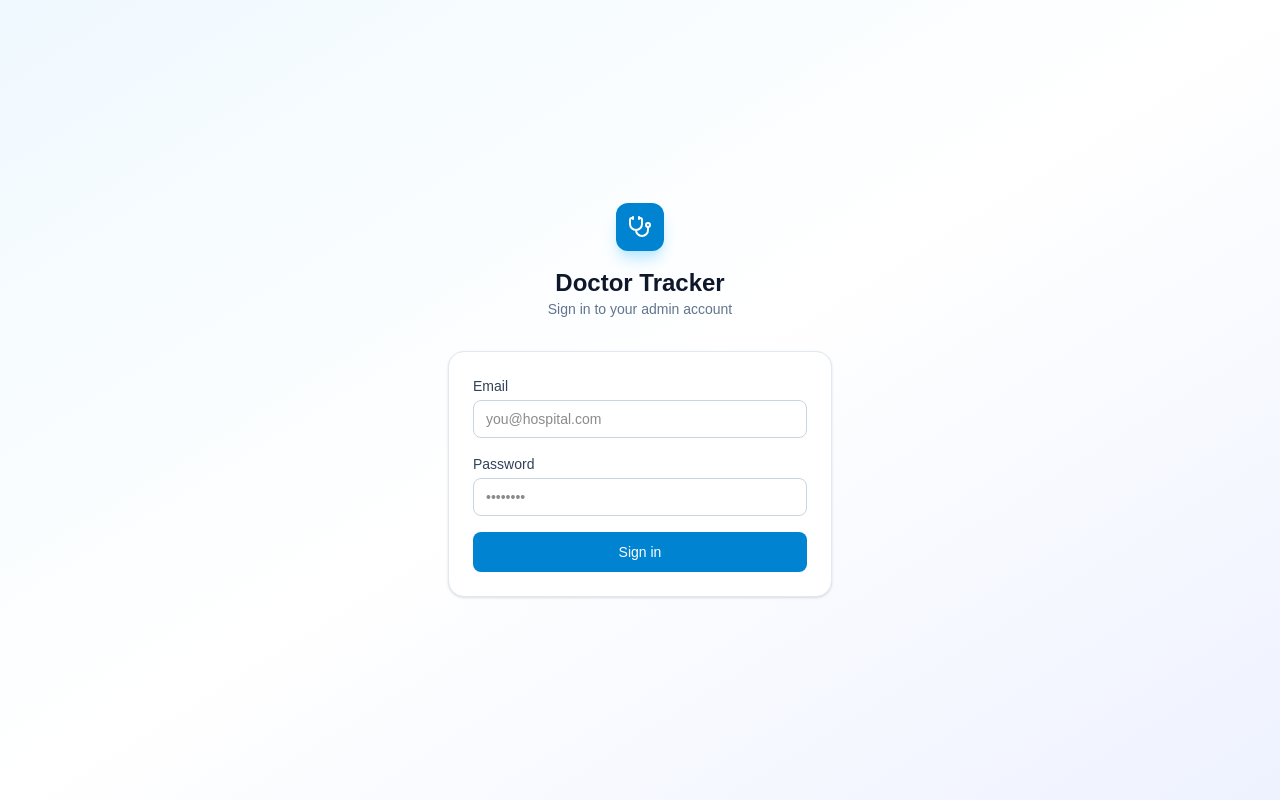
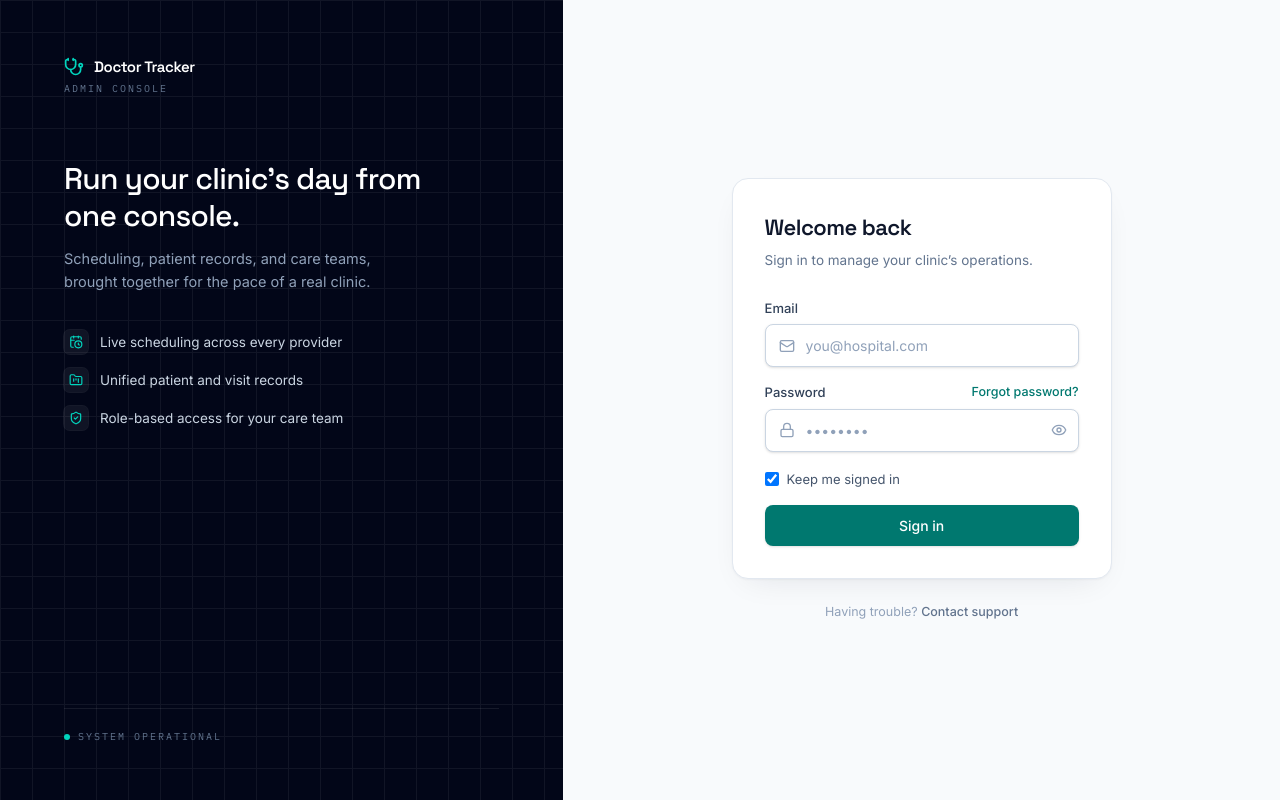
Before and after one commit to md-fahad1/doctor-tracker, a Next.js app in the folder frontend/: page /login in a window 1280 px wide. Built offline with nearby package versions, Linux system fonts and the light colour scheme; no server answers.

Commit message:
feat: enhance login page with improved UI and error handling

```diff
--- a/frontend/app/login/page.jsx
+++ b/frontend/app/login/page.jsx
@@ -2,12 +2,57 @@
 
 import { useState } from "react";
 import { useAuth } from "@/context/AuthContext";
-import { Stethoscope } from "lucide-react";
+import { Space_Grotesk, Inter, IBM_Plex_Mono } from "next/font/google";
+import {
+  Stethoscope,
+  Mail,
+  Lock,
+  Eye,
+  EyeOff,
+  Loader2,
+  AlertCircle,
+  CalendarClock,
+  FolderKanban,
+  ShieldCheck,
+} from "lucide-react";
+
+const display = Space_Grotesk({
+  subsets: ["latin"],
+  weight: ["500", "600", "700"],
+  variable: "--font-display",
+});
+const body = Inter({
+  subsets: ["latin"],
+  weight: ["400", "500", "600"],
+  variable: "--font-body",
+});
+const mono = IBM_Plex_Mono({
+  subsets: ["latin"],
+  weight: ["400", "500"],
+  variable: "--font-mono",
+});
+
+const FEATURES = [
+  {
+    icon: CalendarClock,
+    text: "Live scheduling across every provider",
+  },
+  {
+    icon: FolderKanban,
+    text: "Unified patient and visit records",
+  },
+  {
+    icon: ShieldCheck,
+    text: "Role-based access for your care team",
+  },
+];
 
 export default function LoginPage() {
   const { login } = useAuth();
   const [email, setEmail] = useState("");
   const [password, setPassword] = useState("");
+  const [showPassword, setShowPassword] = useState(false);
+  const [remember, setRemember] = useState(true);
   const [error, setError] = useState("");
   const [submitting, setSubmitting] = useState(false);
 
@@ -18,66 +63,210 @@ export default function LoginPage() {
     try {
       await login(email, password);
     } catch (err) {
-      setError(err.response?.data?.message || "Login failed. Please try again.");
+      setError(
+        err.response?.data?.message ||
+          "We couldn't sign you in. Check your email and password."
+      );
     } finally {
       setSubmitting(false);
     }
   };
 
   return (
-    <div className="min-h-screen flex items-center justify-center bg-gradient-to-br from-sky-50 via-white to-indigo-50 px-4">
-      <div className="w-full max-w-sm">
-        <div className="flex flex-col items-center mb-8">
-          <div className="w-12 h-12 rounded-xl bg-sky-600 flex items-center justify-center shadow-lg shadow-sky-200">
-            <Stethoscope className="w-6 h-6 text-white" />
+    <div
+      className={`${display.variable} ${body.variable} ${mono.variable} min-h-screen flex flex-col lg:flex-row bg-white font-[family-name:var(--font-body)]`}
+    >
+      {/* ---------- Left / top panel : brand + context ---------- */}
+      <div className="relative overflow-hidden bg-slate-950 px-6 py-10 sm:px-10 sm:py-12 lg:flex lg:w-[44%] lg:flex-col lg:justify-between lg:px-16 lg:py-14">
+        <div
+          className="pointer-events-none absolute inset-0 opacity-[0.06]"
+          style={{
+            backgroundImage:
+              "linear-gradient(to right, #ffffff 1px, transparent 1px), linear-gradient(to bottom, #ffffff 1px, transparent 1px)",
+            backgroundSize: "32px 32px",
+          }}
+        />
+
+        <div className="relative">
+          <div className="flex items-center gap-2.5">
+            <Stethoscope className="h-5 w-5 text-teal-400" strokeWidth={2} />
+            <span className="font-[family-name:var(--font-display)] text-[15px] font-semibold tracking-tight text-white">
+              Doctor Tracker
+            </span>
           </div>
-          <h1 className="mt-4 text-2xl font-semibold text-slate-900">Doctor Tracker</h1>
-          <p className="text-sm text-slate-500">Sign in to your admin account</p>
+          <div className="mt-0.5 font-[family-name:var(--font-mono)] text-[10px] uppercase tracking-[0.2em] text-slate-500">
+            Admin Console
           </div>
 
-        <form
-          onSubmit={handleSubmit}
-          className="bg-white rounded-2xl shadow-sm border border-slate-200 p-6 space-y-4"
-        >
+          <h1 className="mt-10 max-w-sm font-[family-name:var(--font-display)] text-[26px] font-medium leading-[1.25] tracking-tight text-white sm:text-[28px] lg:mt-16 lg:text-[30px]">
+            Run your clinic&rsquo;s day from one console.
+          </h1>
+          <p className="mt-3 hidden max-w-xs text-[14.5px] leading-relaxed text-slate-400 sm:block">
+            Scheduling, patient records, and care teams, brought together for
+            the pace of a real clinic.
+          </p>
+
+          <ul className="mt-9 hidden space-y-3.5 sm:block">
+            {FEATURES.map(({ icon: Icon, text }) => (
+              <li key={text} className="flex items-center gap-3 text-[13.5px] text-slate-300">
+                <span className="flex h-6 w-6 flex-shrink-0 items-center justify-center rounded-md bg-white/[0.06] ring-1 ring-white/[0.08]">
+                  <Icon className="h-3.5 w-3.5 text-teal-400" strokeWidth={2} />
+                </span>
+                {text}
+              </li>
+            ))}
+          </ul>
+        </div>
+
+        <div className="relative mt-10 flex items-center gap-2 border-t border-white/[0.08] pt-5 font-[family-name:var(--font-mono)] text-[10px] uppercase tracking-[0.2em] text-slate-500 lg:mt-0">
+          <span className="pulse-dot h-1.5 w-1.5 rounded-full bg-teal-400" />
+          System operational
+        </div>
+      </div>
+
+      {/* ---------- Right / bottom panel : form ---------- */}
+      <div className="flex flex-1 items-center justify-center bg-slate-50 px-6 py-12 sm:px-10">
+        <div className="w-full max-w-[380px]">
+          <div className="rounded-2xl border border-slate-200 bg-white p-7 shadow-[0_1px_2px_rgba(15,23,42,0.04),0_12px_32px_-16px_rgba(15,23,42,0.12)] sm:p-8">
+            <div className="mb-7">
+              <h2 className="font-[family-name:var(--font-display)] text-[22px] font-semibold tracking-tight text-slate-900">
+                Welcome back
+              </h2>
+              <p className="mt-1.5 text-[13.5px] text-slate-500">
+                Sign in to manage your clinic&rsquo;s operations.
+              </p>
+            </div>
+
+            <form onSubmit={handleSubmit} className="space-y-4" noValidate>
               {error && (
-            <div className="text-sm text-red-600 bg-red-50 border border-red-100 rounded-lg px-3 py-2">
-              {error}
+                <div className="flex items-start gap-2 rounded-xl border border-rose-200 bg-rose-50 px-3.5 py-2.5 text-[13px] text-rose-700">
+                  <AlertCircle className="mt-0.5 h-4 w-4 flex-shrink-0" />
+                  <span>{error}</span>
                 </div>
               )}
 
               <div>
-            <label className="block text-sm font-medium text-slate-700 mb-1">Email</label>
+                <label
+                  htmlFor="email"
+                  className="mb-1.5 block text-[13px] font-medium text-slate-700"
+                >
+                  Email
+                </label>
+                <div className="relative">
+                  <Mail className="pointer-events-none absolute left-3.5 top-1/2 h-4 w-4 -translate-y-1/2 text-slate-400" />
                   <input
+                    id="email"
                     type="email"
                     required
+                    autoComplete="email"
                     value={email}
                     onChange={(e) => setEmail(e.target.value)}
-              className="w-full rounded-lg border border-slate-300 px-3 py-2 text-sm focus:outline-none focus:ring-2 focus:ring-sky-500 focus:border-transparent"
+                    className="w-full rounded-lg border border-slate-300 bg-white py-2.5 pl-10 pr-3.5 text-[14px] text-slate-900 placeholder:text-slate-400 shadow-sm transition-colors focus:border-teal-600 focus:outline-none focus:ring-4 focus:ring-teal-600/10"
                     placeholder="you@hospital.com"
                   />
                 </div>
+              </div>
 
               <div>
-            <label className="block text-sm font-medium text-slate-700 mb-1">Password</label>
+                <div className="mb-1.5 flex items-center justify-between">
+                  <label
+                    htmlFor="password"
+                    className="text-[13px] font-medium text-slate-700"
+                  >
+                    Password
+                  </label>
+                  <a
+                    href="/forgot-password"
+                    className="text-[12.5px] font-medium text-teal-700 hover:text-teal-800"
+                  >
+                    Forgot password?
+                  </a>
+                </div>
+                <div className="relative">
+                  <Lock className="pointer-events-none absolute left-3.5 top-1/2 h-4 w-4 -translate-y-1/2 text-slate-400" />
                   <input
-              type="password"
+                    id="password"
+                    type={showPassword ? "text" : "password"}
                     required
+                    autoComplete="current-password"
                     value={password}
                     onChange={(e) => setPassword(e.target.value)}
-              className="w-full rounded-lg border border-slate-300 px-3 py-2 text-sm focus:outline-none focus:ring-2 focus:ring-sky-500 focus:border-transparent"
+                    className="w-full rounded-lg border border-slate-300 bg-white py-2.5 pl-10 pr-10 text-[14px] text-slate-900 placeholder:text-slate-400 shadow-sm transition-colors focus:border-teal-600 focus:outline-none focus:ring-4 focus:ring-teal-600/10"
                     placeholder="••••••••"
                   />
+                  <button
+                    type="button"
+                    onClick={() => setShowPassword((v) => !v)}
+                    aria-label={showPassword ? "Hide password" : "Show password"}
+                    className="absolute right-3 top-1/2 -translate-y-1/2 text-slate-400 hover:text-slate-600 focus:outline-none"
+                  >
+                    {showPassword ? (
+                      <EyeOff className="h-4 w-4" />
+                    ) : (
+                      <Eye className="h-4 w-4" />
+                    )}
+                  </button>
                 </div>
+              </div>
+
+              <label className="flex select-none items-center gap-2 pt-0.5 text-[13px] text-slate-600">
+                <input
+                  type="checkbox"
+                  checked={remember}
+                  onChange={(e) => setRemember(e.target.checked)}
+                  className="h-3.5 w-3.5 rounded border-slate-300 text-teal-700 focus:ring-teal-600/30"
+                />
+                Keep me signed in
+              </label>
 
               <button
                 type="submit"
                 disabled={submitting}
-            className="w-full bg-sky-600 hover:bg-sky-700 disabled:opacity-60 text-white text-sm font-medium rounded-lg py-2.5 transition-colors"
+                className="flex w-full items-center justify-center gap-2 rounded-lg bg-teal-700 py-2.5 text-[14px] font-medium text-white shadow-sm transition-colors hover:bg-teal-800 focus:outline-none focus:ring-4 focus:ring-teal-600/25 disabled:cursor-not-allowed disabled:opacity-60"
               >
-            {submitting ? "Signing in..." : "Sign in"}
+                {submitting ? (
+                  <>
+                    <Loader2 className="h-4 w-4 animate-spin" />
+                    Signing in…
+                  </>
+                ) : (
+                  "Sign in"
+                )}
               </button>
             </form>
           </div>
+
+          <p className="mt-6 text-center text-[12.5px] text-slate-400">
+            Having trouble?{" "}
+            <a
+              href="mailto:support@doctortracker.app"
+              className="font-medium text-slate-500 hover:text-slate-700"
+            >
+              Contact support
+            </a>
+          </p>
+        </div>
+      </div>
+
+      <style jsx>{`
+        .pulse-dot {
+          animation: pulseDot 1.8s ease-in-out infinite;
+        }
+        @keyframes pulseDot {
+          0%,
+          100% {
+            opacity: 1;
+          }
+          50% {
+            opacity: 0.3;
+          }
+        }
+        @media (prefers-reduced-motion: reduce) {
+          .pulse-dot {
+            animation: none;
+          }
+        }
+      `}</style>
     </div>
   );
 }
```
Lines whose indentation alone changed are shown as unchanged.
